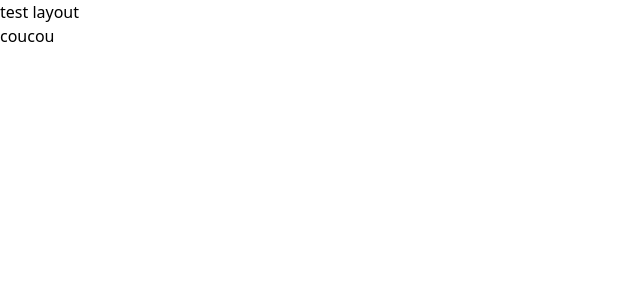
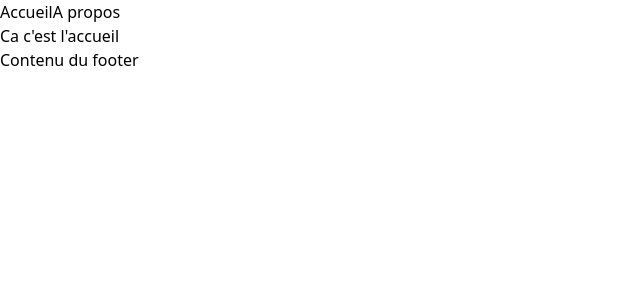
Before and after one commit to Carentica/carentica-front, a Nuxt app: page / in a window 1280 px wide. Shown: the top 300 px of the page, without its empty margins (0-640 px from the left). Built offline with nearby package versions, Linux system fonts and the light colour scheme.

Commit message:
up text, test components

```diff
--- a/components/Footer.vue
+++ b/components/Footer.vue
@@ -1,5 +1,5 @@
 <template>
     <div>
-        Footer
+        Contenu du footer
     </div>
 </template>
--- a/layouts/default.vue
+++ b/layouts/default.vue
@@ -1,6 +1,7 @@
 <template>
     <div>
-        test layout
+        <NavBar />
         <slot />
+        <Footer />
     </div>
 </template>
--- a/pages/index.vue
+++ b/pages/index.vue
@@ -1,6 +1,6 @@
 <template>
     <div>
-        coucou
+        Ca c'est l'accueil
     </div>
 </template>
 
@@ -11,8 +11,4 @@ useHead({
     { name: 'description', content: 'My amazing site.' }
   ]
 });
-
-// definePageMeta({
-//   layout: 'default',
-// });
 </script>
```
